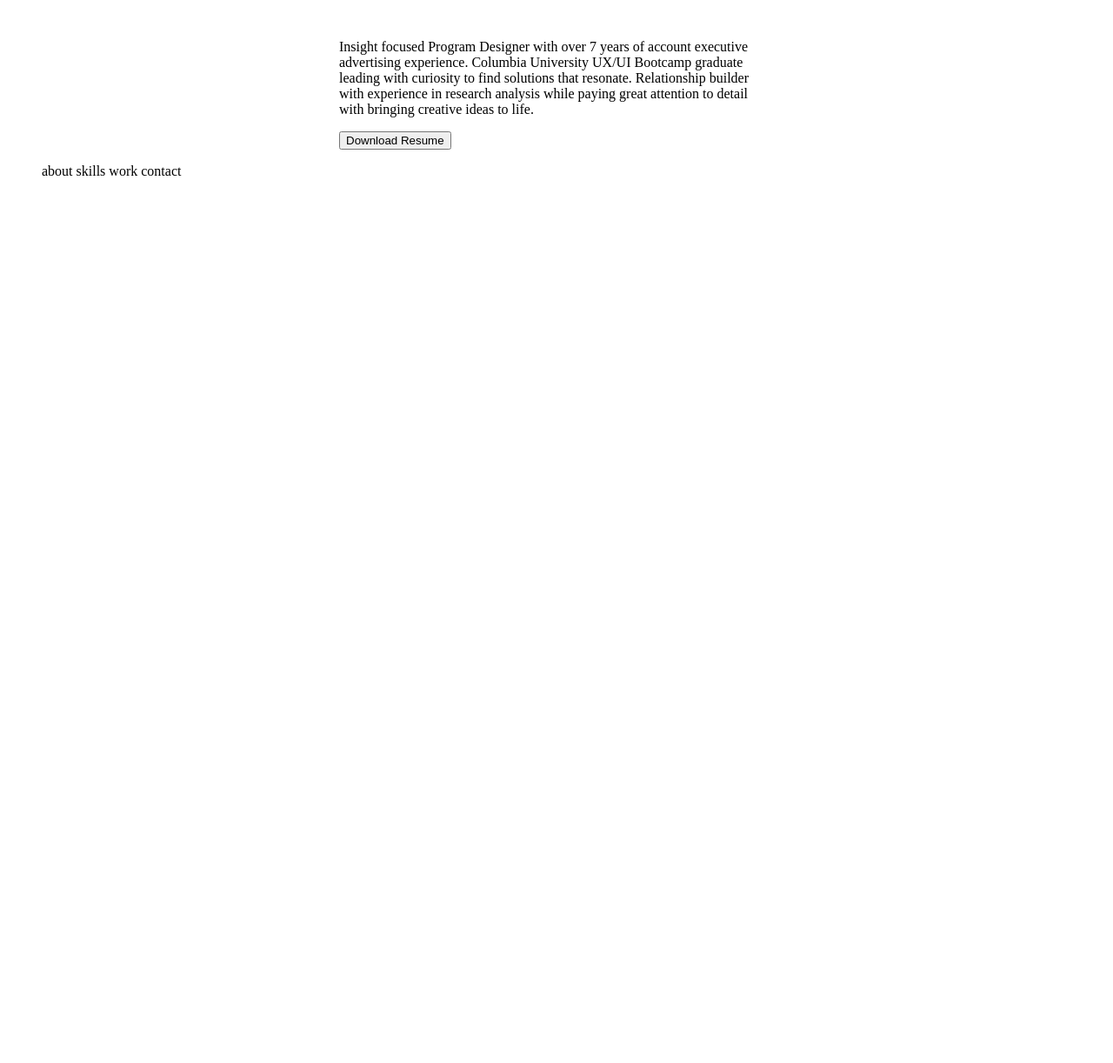
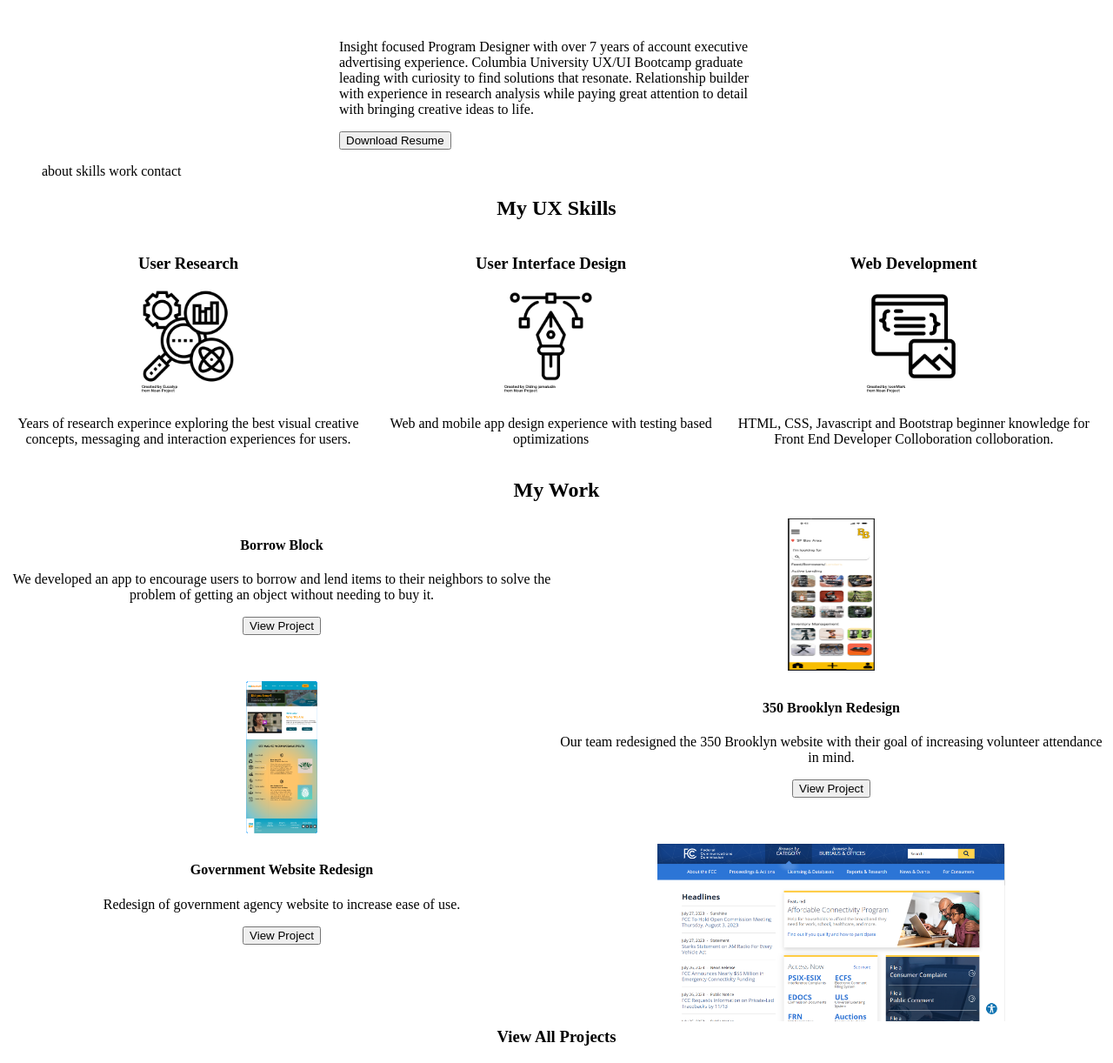
Before and after one commit to NotSlug28/UX_UI_HW_18, a plain HTML site: page index.html in a window 1280 px wide. Shown: the part 982-2204 px from the top of the page at 87% size. Before the commit the page ends 1204 px from the top, so only its background shows below. Drawn offline with Linux system fonts and the light colour scheme; grey boxes are pictures that could not be loaded.

Commit message:
Challenge 18 Homework Submission
V1 Homework Submission for grading.

```diff
--- a/css/style.css
+++ b/css/style.css
@@ -42,3 +42,82 @@ margin: auto;
 .footer ul{
     text-align: center;
 }
+
+/*My UX Skills section coded using CSS flex*/
+
+.mySkills{
+text-align: center;
+}
+
+.mySkills img{
+    height:auto;
+    width:30%;
+}
+
+.flexContainer{
+    width: 100%;
+    display:flex;
+
+
+}
+
+.myWork{
+    grid-area:myWork;
+    text-align: center;
+
+}
+
+
+.workGrid{
+    display: grid;
+    grid-template-areas: "myWork myWork";
+    grid-template-rows: 33% 33% 33%;
+    grid-template-columns: 50% 50%;
+
+}
+
+.thirtyThree{
+    width:33%;
+}
+
+.Brooklynimg{
+
+
+}
+.Brooklynimg img{
+height: 175px;
+width: auto;
+}
+
+.BBimg{
+
+}
+
+.BBimg img{
+height: 175px;
+width: 100px;
+}
+
+.Cs3img{
+
+}
+
+ .Cs3img img{
+height:auto;
+width: 400px;;
+}
+
+@media only screen and (max-width:600){.workGrid{
+    display:flex;
+    flex-direction: column;
+    grid-template-rows: 16% 16% 16% 16% 16% 16%;
+    width:100%;
+    grid-template-areas:
+    "myWork"
+    "myWork"
+    "myWork"
+    "myWork"
+    "myWork"
+    "myWork"
+    ;}
+}
--- a/index.html
+++ b/index.html
@@ -35,3 +35,65 @@
         </footer>
     </body>
 </html>
+ <!--  My UX Skills section coded using CSS flex -->
+<section class="mySkills">
+    <h1>My UX Skills</h1>
+    <div class="flexContainer">
+        <div class="thirtyThree">
+            <h3>User Research</h3>
+            <img src="images/noun-research-3051496.png">
+            <p>Years of research experince exploring the best visual creative concepts, messaging and interaction experiences for users.</p>
+        </div>
+        <div class="thirtyThree">
+            <h3>User Interface Design</h3>
+            <img src="images/noun-design-6209115.png">
+            <p>Web and mobile app design experience with testing based optimizations</p>
+        </div>
+        <div class="thirtyThree">
+            <h3>Web Development</h3>
+            <img src="images/noun-web-development-4635022.png">
+            <p>HTML, CSS, Javascript and Bootstrap beginner knowledge for Front End Developer Colloboration colloboration. </p>
+        </div>
+    </div>
+</section>
+<!--My Work Section Constructed using CSS Grid-->
+<section class="myWork">
+    <h1>My Work</h1>
+    <div class="workGrid">
+        <div>
+            <h4>Borrow Block</h4>
+            <p>We developed an app to encourage users to borrow and lend items to their neighbors to solve the problem of getting an object without needing to buy it.</p>
+            <button>View Project</button>
+        </div>
+        <section class="BBimg">
+            <div> <img src="images/Screenshot 2023-07-26 180410.png" alt=""></div>
+        </section>
+
+        <section class="Brooklynimg">
+            <div> <img src="images/Screenshot 2023-09-21 151301 350BKRedesignForPortfolio.png"></div>
+        </section>
+
+         <div>
+            <h4>350 Brooklyn Redesign</h4>
+            <p>Our team redesigned the 350 Brooklyn website with their goal of increasing volunteer attendance in mind.</p>
+            <button>View Project</button>
+        </div>
+
+        <div>
+            <h4>Government Website Redesign</h4>
+            <p>Redesign of government agency website to increase ease of use.</p>
+            <button>View Project</button>
+        </div>
+
+        <section class="Cs3img">
+            <div>
+                <img src="images/FCCPlaceholder.png">
+            </div>
+        </section>
+
+
+
+
+    </div>
+<h3>View All Projects</h3>
+</section>
```
Also changed, not shown: images/FCCPlaceholder.png (added), images/Screenshot 2023-07-26 180410.png (added), images/Screenshot 2023-09-21 151301 350BKRedesignForPortfolio.png (added), images/noun-design-6209115.png (added), images/noun-research-3051496.png (added), images/noun-web-development-4635022.png (added).
